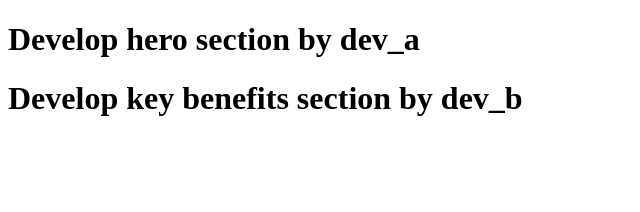
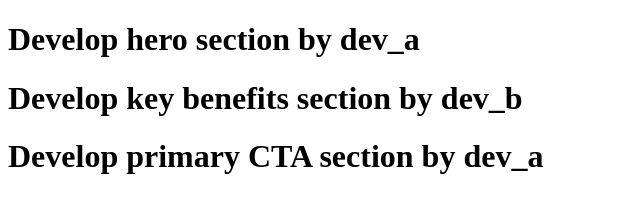
Before and after one commit to haksovanphanha99-dev/git-, a plain HTML site: page index.html in a window 1280 px wide. Shown: the whole page, without its empty margins (0-640 px from the left). Drawn offline with Linux system fonts and the light colour scheme.

Commit message:
feat: add primary cta section, Author: dev_a

```diff
--- a/index.html
+++ b/index.html
@@ -20,7 +20,7 @@
 		</section>
 
 		<sectionid="primary-cta">
-
+			<h1>Develop primary CTA section by dev_a</h1>
 		</section>
 
 		<sectionid="features">
```
